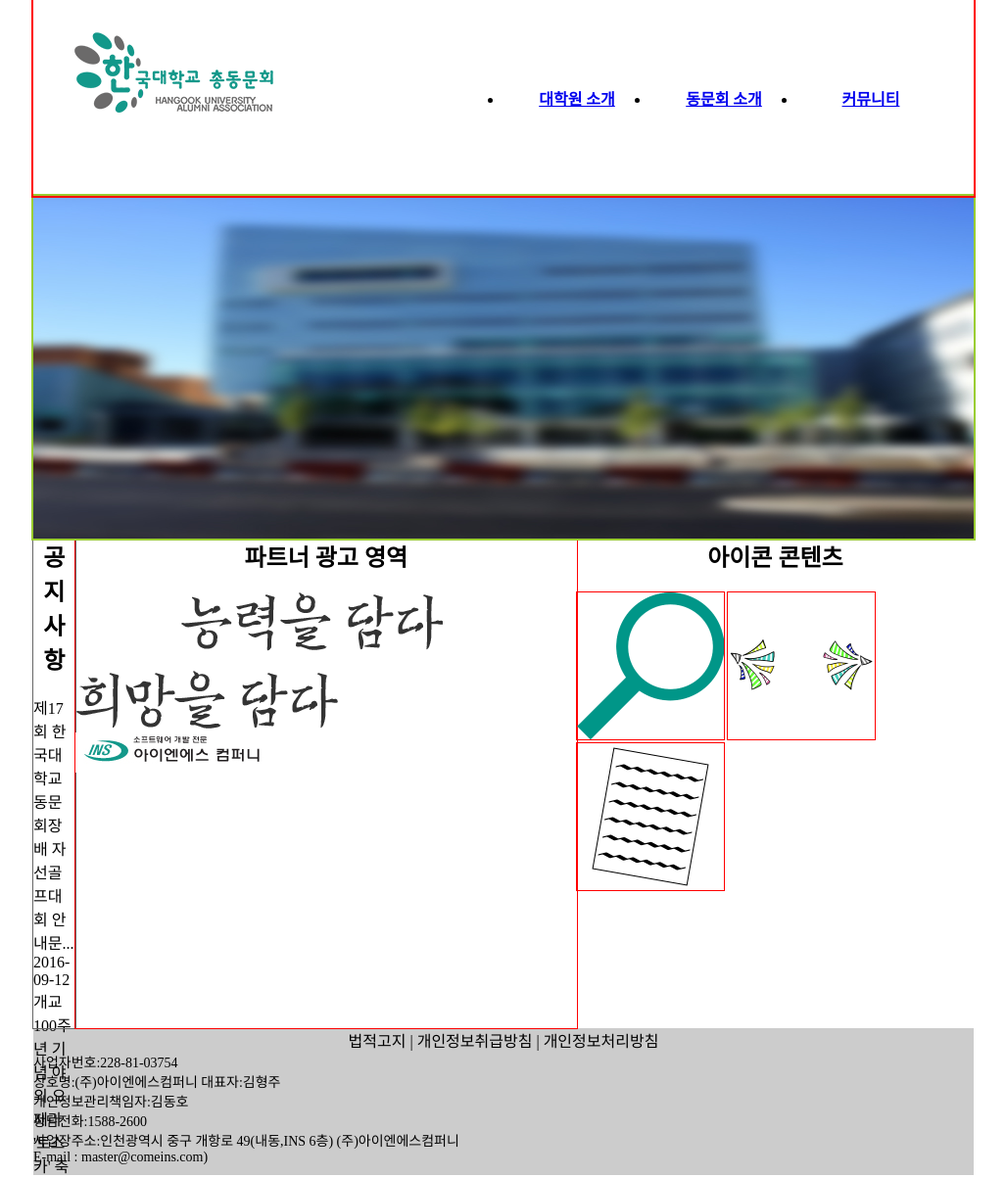
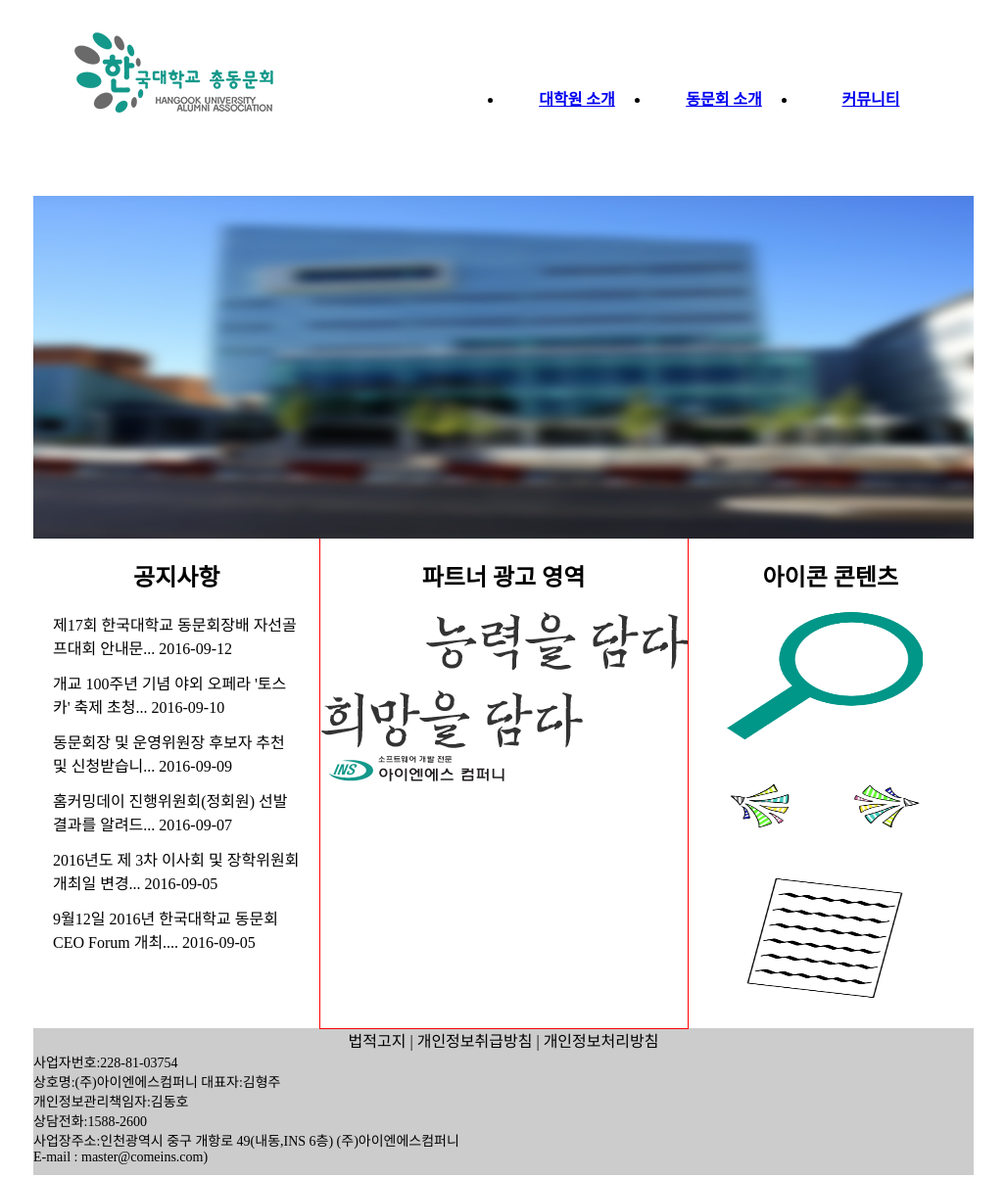
Before and after one commit to yuseon4455/0726, a plain HTML site: page index.html in a window 1280 px wide. Shown: the top 1203 px of the page at 98% size, without its empty margins (126-1153 px from the left). Drawn offline with Linux system fonts and the light colour scheme.

Commit message:
Add files via upload

```diff
--- a/css/style.css
+++ b/css/style.css
@@ -7,7 +7,7 @@
 :root {
         --main-color: #009688;
         --bg-color: #ffffff;
-        --point-color:#6a6a6a;
+        --sub-color:#6a6a6a;
         --text-color: #666666;
       }
 
@@ -26,7 +26,7 @@ header {
     width: 960px;
     height: 200px;
     z-index: 999;
-    outline: 2px solid red;
+    /* outline: 2px solid red; */
 }
 header h1 {
     position: absolute;
@@ -86,7 +86,7 @@ header h1 {
   .slider {
     width: 960px;
     height: 350px;
-    outline: 2px solid yellowgreen;
+    /* outline: 2px solid yellowgreen; */
     overflow: hidden;
   }
 
@@ -111,36 +111,49 @@ header h1 {
 
 
   .col-banner{
-    outline: 1px solid #666;
+    /* outline: 1px solid #666; */
     flex: 1;
   }
 
   .col-banner h1{
     text-align: center;
+    margin-top: 20px;
     margin-bottom: 20px;
     flex: 1;
   }
+  .col-banner p {
+    margin-bottom: 12px;
+    margin-left: 20px;
+    margin-right: 20px;
+  }
   .col-banner1 h1{
     text-align: center;
+    margin-top: 20px;
     margin-bottom: 20px;
     flex: 1;
   }
   .col-banner1 {
-
+    flex: 1;
     outline: 1px solid red;
   }
 
 
   .col-banner2 h1{
     text-align: center;
+    margin-top: 20px;
     margin-bottom: 20px;
+    flex: 1;
   }
 
-  .col-banner2 img{
-    width: 150px;
-    height: 150px;
+  .col-banner2 {
     flex: 1;
-    outline: 1px solid red;
+    /* outline: 1px solid red; */
+  }
+
+  .col-banner2 img {
+    width: 200px;
+    height: 130px;
+    margin-left: 40px;
   }
 
   footer{
--- a/index.html
+++ b/index.html
@@ -56,17 +56,17 @@
         <div class="content">
         <div class="col-banner">
             <h1>공지사항</h1>
-            <p>제17회 한국대학교 동문회장배 자선골프대회 안내문...        2016-09-12<br>
+            <p>제17회 한국대학교 동문회장배 자선골프대회 안내문...        2016-09-12</p>
 
-            개교 100주년 기념 야외 오페라 '토스카' 축제 초청...           2016-09-10<br>
+            <p>개교 100주년 기념 야외 오페라 '토스카' 축제 초청...           2016-09-10</p>
 
-            동문회장 및 운영위원장 후보자 추천 및 신청받습니...         2016-09-09<br>
+            <p>동문회장 및 운영위원장 후보자 추천 및 신청받습니...         2016-09-09</p>
 
-            홈커밍데이 진행위원회(정회원) 선발 결과를 알려드...         2016-09-07<br>
+            <p>홈커밍데이 진행위원회(정회원) 선발 결과를 알려드...         2016-09-07</p>
 
-            2016년도 제 3차 이사회 및 장학위원회 개최일 변경...         2016-09-05<br>
+            <p>2016년도 제 3차 이사회 및 장학위원회 개최일 변경...         2016-09-05</p>
 
-            9월12일 2016년 한국대학교 동문회 CEO Forum 개최....     2016-08-30
+            <p>9월12일 2016년 한국대학교 동문회 CEO Forum 개최....     2016-09-05
                 </p>
         </div>
       <div class="col-banner1">
```
